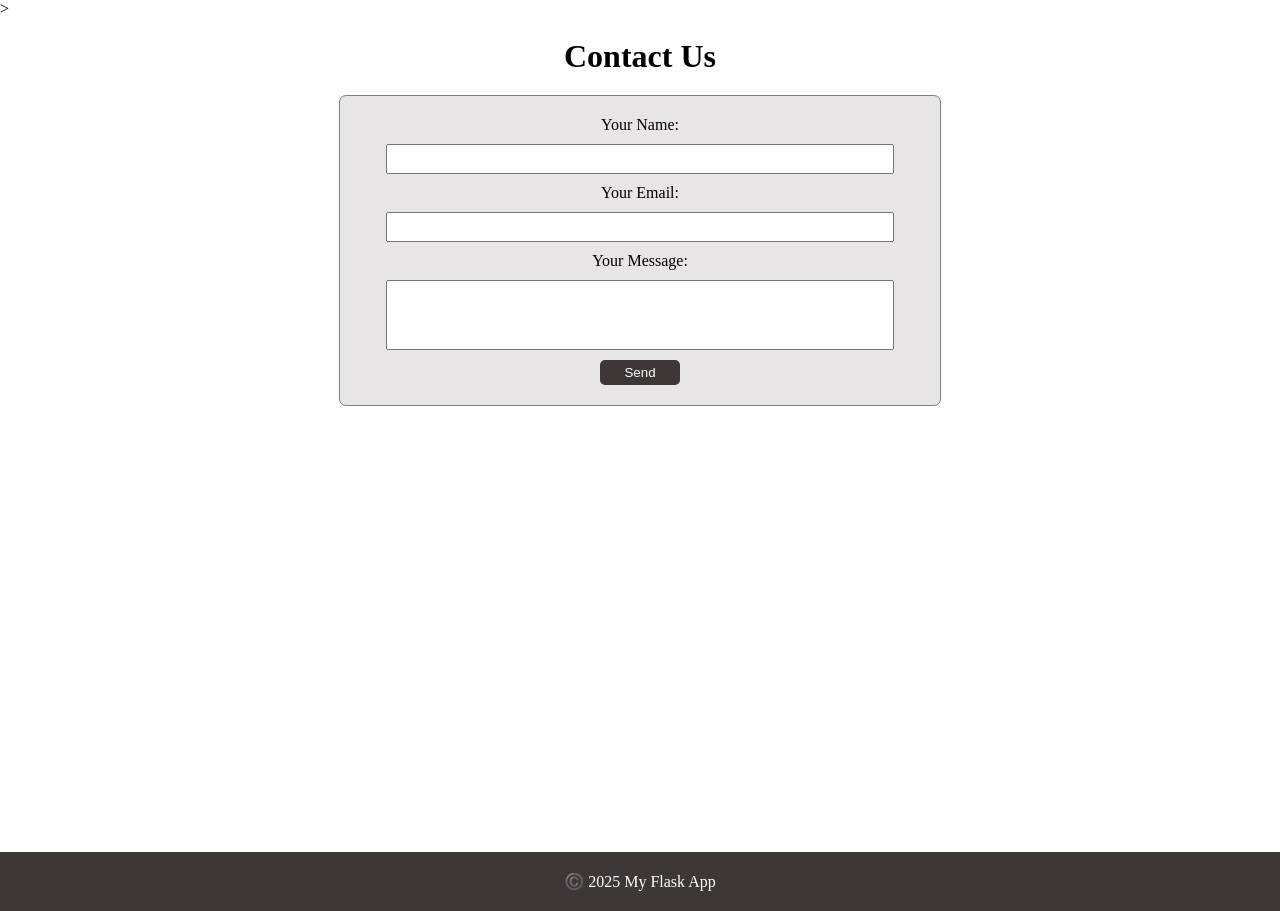
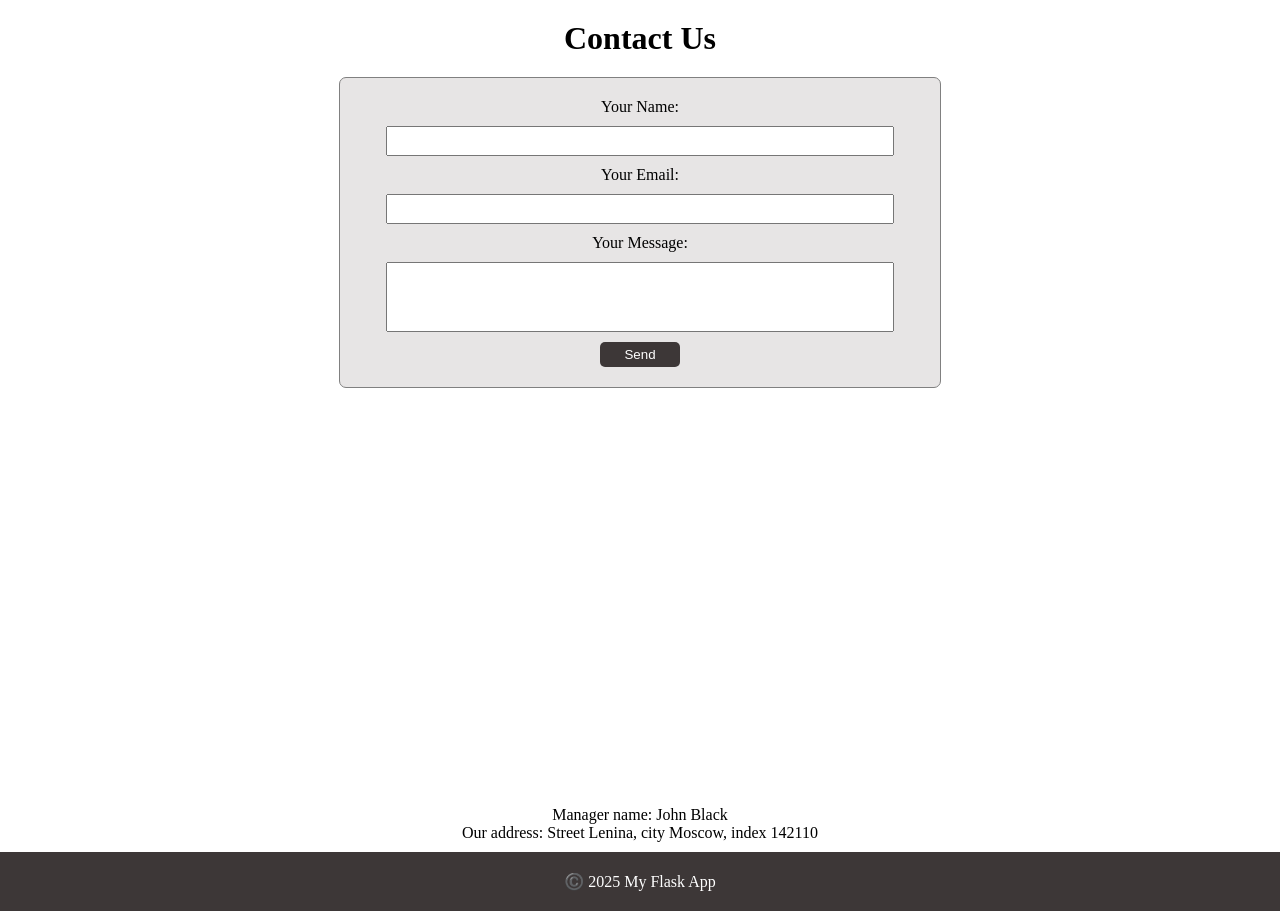
Before and after one commit to lototototo/web-app, a Flask app: page /contact in a window 1280 px wide. Shown: the part 38-949 px from the top of the page. Run offline with Flask 3, Linux system fonts and the light colour scheme.

Commit message:
Add message

```diff
--- a/app/routes.py
+++ b/app/routes.py
@@ -1,9 +1,11 @@
 from flask import render_template, request, redirect, url_for
 from app import app
+from datetime import datetime
 
 @app.route('/')
 def home():
-    return render_template('index.html')
+    current_time = datetime.now()
+    return render_template('index.html', current_time=current_time)
 
 @app.route('/home')
 def red_home():
@@ -11,11 +13,13 @@ def red_home():
 
 @app.route('/about')
 def about():
-    return render_template('about.html')
+    users = ['Alice','Bob','Charlie']
+    return render_template('about.html', users_list=users)
 
 @app.route('/contact')
 def contact():
-    return render_template('contact.html')
+    contact_dict = {'manager':'John Black', 'address':{'street':'Lenina', 'city':'Moscow', 'index':'142110'}}
+    return render_template('contact.html', contact_dict=contact_dict)
 
 @app.route('/send', methods=['POST', 'GET'])
 def send():
--- a/app/static/css/styles.css
+++ b/app/static/css/styles.css
@@ -35,7 +35,7 @@ button {
     display: flex;
     flex-direction: column;
     align-items: center;
-    margin: 10px 0 647px 0;
+    margin: 10px 0 609px 0;
     gap: 20px;
 }
 
@@ -44,7 +44,7 @@ button {
 }
 
 .container {
-    padding: 30px 0 673px 0;
+    padding: 30px 0 576px 0;
     display: flex;
     flex-direction: column;
     align-items: center;
@@ -56,7 +56,7 @@ button {
     flex-direction: column;
     align-items: center;
     gap: 10px;
-    margin: 20px 0 446px 0;
+    margin: 20px 0 418px 0;
 }
 
 .container_form {
@@ -105,6 +105,16 @@ button {
     margin: 20px 0 436px 0;
 }
 
+.employees_ul{
+    margin-top: 5px;
+}
+
+.contact_info {
+    display: flex;
+    flex-direction: column;
+    align-items: center;
+}
+
 footer {
     margin-top: 10px;
     text-align: center;
--- a/app/templates/contact.html
+++ b/app/templates/contact.html
@@ -13,7 +13,7 @@
         <form action="home"><button class="header_button">Home</button></form>
         <form action="about"><button class="header_button">About</button></form>
         <form action="contact"><button class="header_button">Contact</button></form>
-    </header>>
+    </header>
     <div class="container_contact">
         <h1>Contact Us</h1>
         <form action="send" method="POST" class="container_form">
@@ -23,6 +23,10 @@
             <button class="send_button">Send</button>
         </form>
     </div>
+    <div class="contact_info">
+        <div>Manager name: {{contact_dict.manager}}</div>
+        <div>Our address: Street {{contact_dict.address.street}}, city {{contact_dict.address.city}}, index {{contact_dict.address.index}}</div>
+    </div>
     <footer>
         <div>©️ 2025 My Flask App</div>
     </footer>
--- a/app/templates/index.html
+++ b/app/templates/index.html
@@ -13,6 +13,7 @@
         <form action="contact"><button class="header_button">Contact</button></form>
     </header>
     <div class="content">
+        <div>Time now: {{current_time}}</div>
         <h2>Welcome to my Flask App</h2>
         <div>Explore the website to learn more about us!</div>
         <img src="../static/image/Flask_logo.svg.png" alt="" class="flask_img">
```
Also changed, not shown: app/templates/about.html (+7 -0 lines), app/__init__.py (line endings or trailing spaces).
